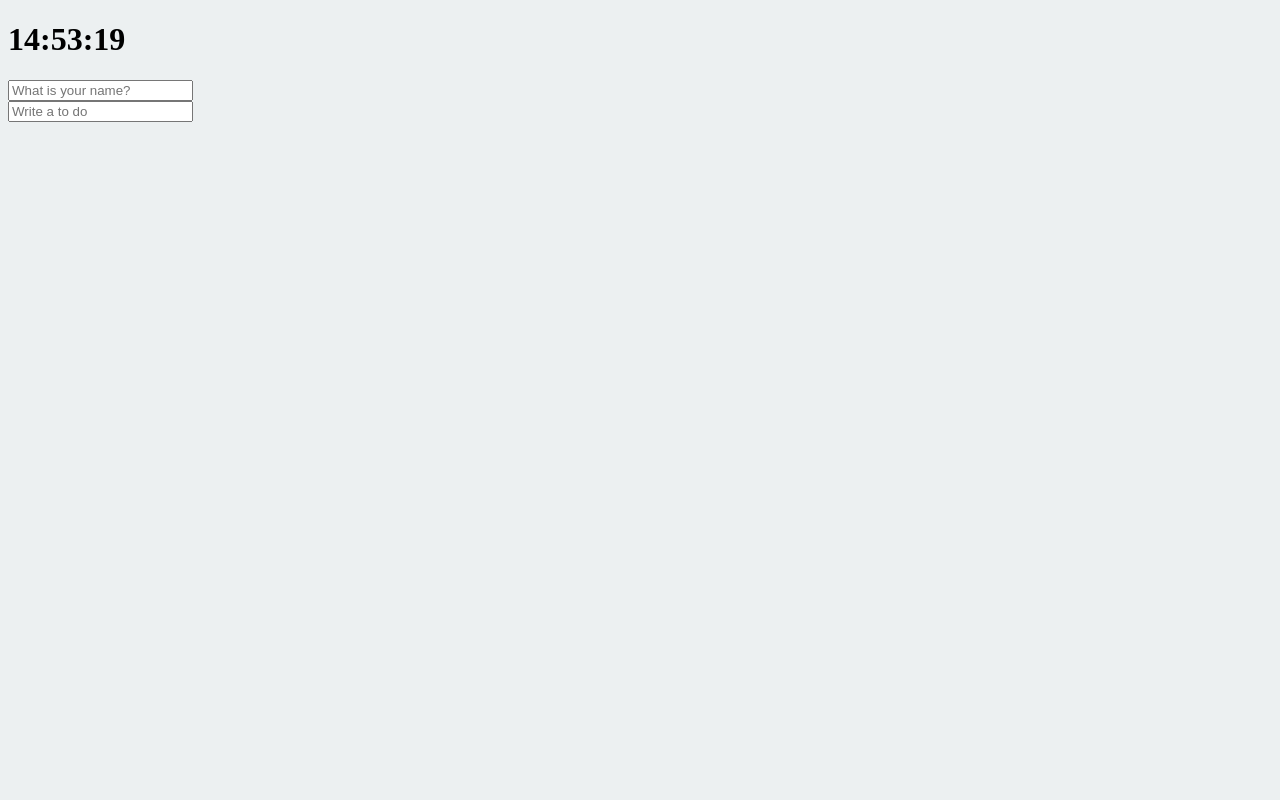
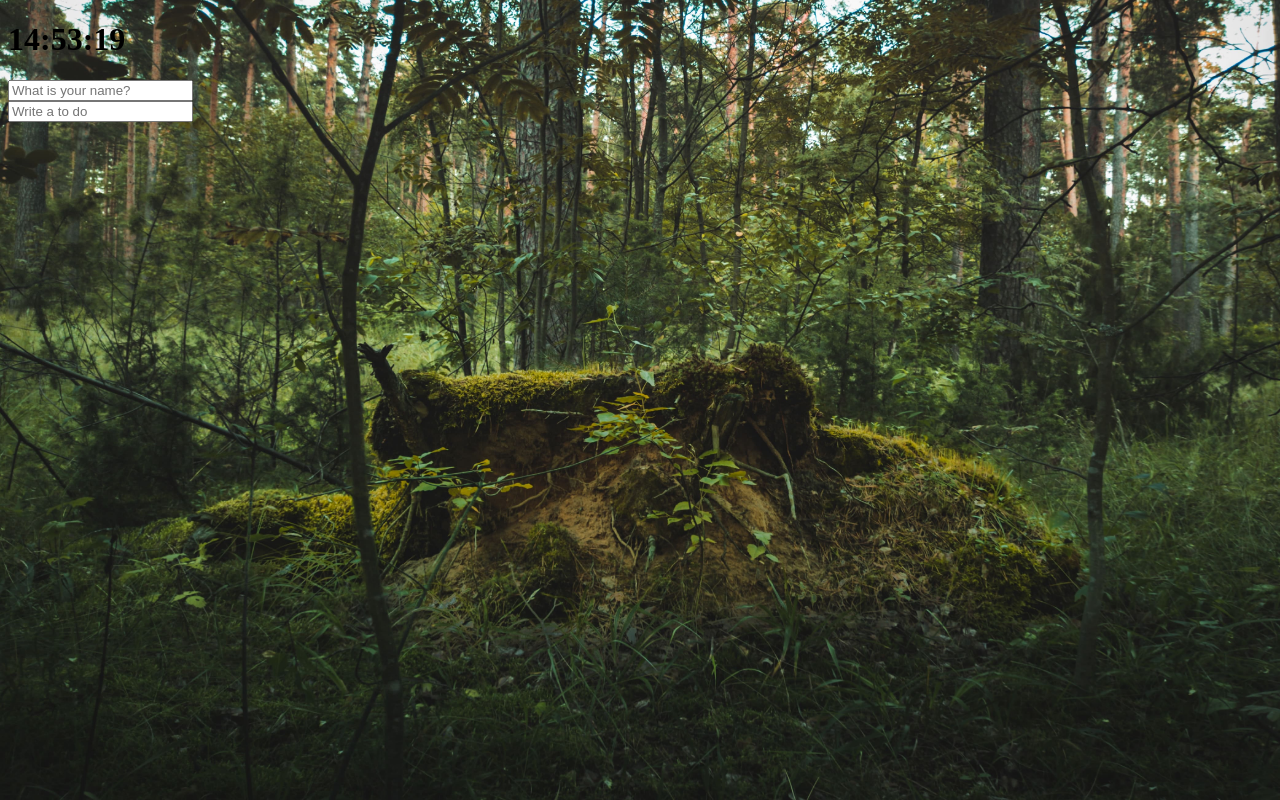
Before and after one commit to wookkl/momonton, a plain HTML site: page index.html in a window 1280 px wide. Drawn offline with Linux system fonts and the light colour scheme.

Commit message:
Image Background

```diff
--- /dev/null
+++ b/background.js
@@ -0,0 +1,22 @@
+const body = document.querySelector("body");
+const IMG_NUMBER = 5;
+
+function handleImageLoad() {
+  console.log("Finished loading");
+}
+function paintImage(imgNumber) {
+  const image = new Image();
+  image.src = `images/${imgNumber}.jpg`;
+  image.classList.add("bgImage");
+  body.appendChild(image);
+}
+function genRandom() {
+  const number = Math.floor(Math.random() * 5 + 1);
+  return number;
+}
+function init() {
+  const randomNumber = genRandom();
+  paintImage(randomNumber);
+}
+
+init();
--- a/index.css
+++ b/index.css
@@ -1,5 +1,5 @@
 body {
-  background-color: #ecf0f1;
+  background-color: #34495e;
 }
 
 .form,
@@ -10,3 +10,21 @@ body {
 .showing {
   display: block;
 }
+
+@keyframes fadeIn {
+  from {
+    opacity: 0;
+  }
+  to {
+    opacity: 1;
+  }
+}
+.bgImage {
+  position: absolute;
+  top: 0;
+  left: 0;
+  width: 100%;
+  height: 100%;
+  z-index: -1;
+  animation: fadeIn 1s ease-in-out;
+}
--- a/index.html
+++ b/index.html
@@ -21,5 +21,6 @@
     <script src="clock.js"></script>
     <script src="greeting.js"></script>
     <script src="todo.js"></script>
+    <script src="background.js"></script>
   </body>
 </html>
```
Also changed, not shown: images/1.jpg (added), images/2.jpg (added), images/3.jpg (added), 2 other files.
